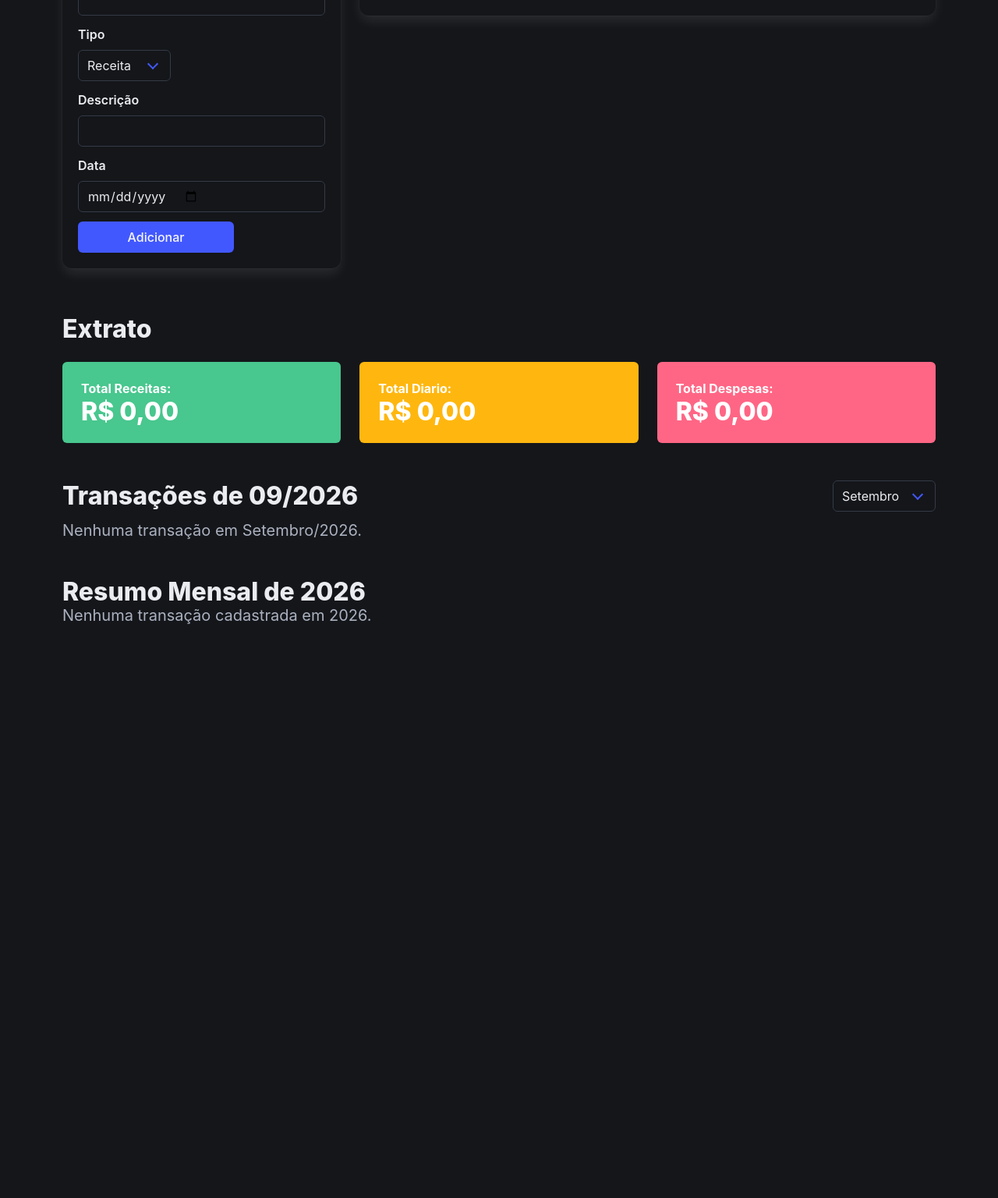
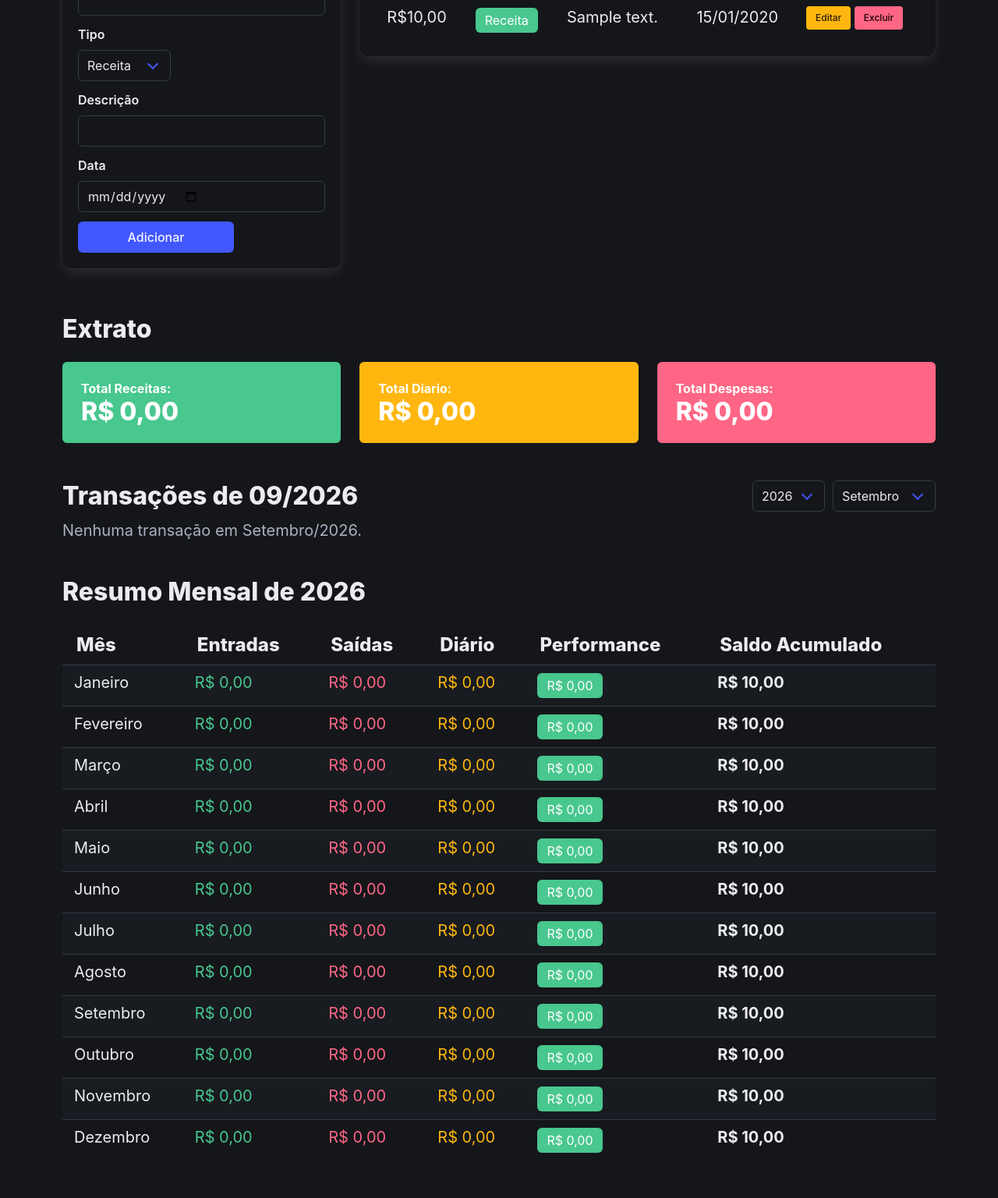
Before and after one commit to vitormatosz/MyPocket, a PHP site: page / in a window 1280 px wide. Shown: the part 549-2085 px from the top of the page at 78% size. Before the commit the page ends 1349 px from the top, so only its background shows below. Run offline with PHP 8.4, Linux system fonts and the light colour scheme; the visitor is signed in with stand-in values (Sample User, id 1); tables that the repository leaves empty hold one stand-in row (values such as "Sample post").

Commit message:
semipronto

```diff
--- a/editar.php
+++ b/editar.php
@@ -3,6 +3,8 @@
 require_once "database/conexao.php";
 
 session_start();
+
+$id = $_GET["id"] ?? null;
 
 // U - UPDATE: Salvar alterações
 if ($_SERVER["REQUEST_METHOD"] === "POST") {
@@ -66,7 +68,7 @@ if (!$transacao) {
 ?>
 
 <!DOCTYPE html>
-<html lang="pt-br">
+<html lang="pt-br" data-theme="dark">
 
 <head>
     <meta charset="UTF-8">
--- a/index.php
+++ b/index.php
@@ -6,7 +6,6 @@ require_once 'classes/Receita.php';
 require_once 'classes/Despesa.php';
 require_once 'classes/Carteira.php';
 
-
 require_once 'database/conexao.php';
 
 require_once 'database/conexao.php';
@@ -14,7 +13,6 @@ require_once 'database/conexao.php';
 $ano = $_GET['ano'] ?? date('Y');
 $mes = $_GET['mes'] ?? date('m');
 
-// CARTEIRA GERAL — sem filtro de ano, só pro Saldo Atual
 $carteiraGeral = new Carteira();
 
 $stmt = $pdo->prepare("SELECT * FROM transacoes WHERE id_usuario = :id_usuario");
@@ -32,7 +30,6 @@ foreach ($stmt as $row) {
     $carteiraGeral->carregarTransacao($t);
 }
 
-// CARTEIRA DO ANO — filtrada, pro Extrato
 $carteira = new Carteira();
 
 $stmt = $pdo->prepare("SELECT * FROM transacoes WHERE id_usuario = :id_usuario AND YEAR(data) = :ano");
@@ -117,7 +114,7 @@ foreach ($stmt as $row) {
                 <div class="column is-8 is-flex">
                     <?php if (isset($_SESSION['erro'])): ?>
                         <div
-                            class="notification is-danger is-5 is-flex-grow-1 is-flex is-align-items-center is-justify-content-center has-text-centered">
+                            class="notification is-danger is-1 is-flex-grow-1 is-flex is-align-items-center is-justify-content-center has-text-centered">
                             <b class="mb-0"><?= $_SESSION['erro']; ?></b>
                         </div>
                         <?php unset($_SESSION['erro']); ?>
@@ -125,7 +122,7 @@ foreach ($stmt as $row) {
 
                     <?php if (isset($_SESSION['mensagem'])): ?>
                         <div
-                            class="notification is-success is-5 is-flex-grow-1 is-flex is-align-items-center is-justify-content-center has-text-centered">
+                            class="notification is-success is-1 is-flex-grow-1 is-flex is-align-items-center is-justify-content-center has-text-centered">
                             <b class="mb-0"><?= $_SESSION['mensagem']; ?></b>
                         </div>
                         <?php unset($_SESSION['mensagem']); ?>
@@ -223,7 +220,7 @@ foreach ($stmt as $row) {
                                     <th class="title is-4">Data</th>
                                 </tr>
                                 <tr>
-                                    <?php foreach ($carteira->getTransacoes() as $t): ?>
+                                    <?php foreach ($carteiraGeral->getTransacoes() as $t): ?>
                                         <?php if ($filtro == '' || $t->getTipo() == $filtro): ?>
                                         <tr>
                                             <td class="subtitle is-5"><?php $r = number_format($t->getValor(), 2, ',', '.');
@@ -275,7 +272,7 @@ foreach ($stmt as $row) {
                 foreach ($carteira->getTransacoes() as $t) {
                     if ($t->getTipo() == "Entrada") {
                         $totalReceitas += $t->getValor();
-                    } else if($t->getTipo() == "Diario") {
+                    } else if ($t->getTipo() == "Diario") {
                         $totalDiario += $t->getValor();
                     } else {
                         $totalDespesas += $t->getValor();
@@ -307,19 +304,53 @@ foreach ($stmt as $row) {
                 </div>
             </div>
 
+
+
             <div class="mt-6" id="transacoes-mes">
+
                 <div class="is-flex is-align-items-center is-justify-content-space-between">
                     <h3 class="title is-3 mb-0">Transações de <?= $nomesMeses[$mes] ?? $mes ?>/<?= $ano ?></h3>
 
-        <form method="GET">
+                    <div class="is-flex is-align-items-center is-justify-content-end " style="gap: 10px;">
+                        <form method="GET" id="mes" action="#transacoes-mes">
+                            <input type="hidden" name="mes" value="<?= htmlspecialchars($mes) ?>">
+                            <div class="select">
+                                <select name="ano" onchange="this.form.submit()">
+                                    <?php
+                                    $anos = [
+                                        '2030' => '2030',
+                                        '2029' => '2029',
+                                        '2028' => '2028',
+                                        '2027' => '2027',
+                                        '2026' => '2026',
+                                        '2025' => '2025',
+                                        '2024' => '2024',
+                                    ];
+                                    foreach ($anos as $num => $nome): ?>
+                                        <option value="<?= $num ?>" <?= $num == $ano ? 'selected' : '' ?>><?= $nome ?></option>
+                                    <?php endforeach; ?>
+                                </select>
+                            </div>
+                        </form>
+
+                        <form method="GET" action="#transacoes-mes">
                             <input type="hidden" name="ano" value="<?= htmlspecialchars($ano) ?>">
                             <div class="select">
                                 <select name="mes" onchange="this.form.submit()">
                                     <?php
                                     $nomesMeses = [
-                        '01' => 'Janeiro', '02' => 'Fevereiro', '03' => 'Março', '04' => 'Abril',
-                        '05' => 'Maio', '06' => 'Junho', '07' => 'Julho', '08' => 'Agosto',
-                        '09' => 'Setembro', '10' => 'Outubro', '11' => 'Novembro', '12' => 'Dezembro'
+                                        '01' => 'Janeiro',
+                                        '02' => 'Fevereiro',
+                                        '03' => 'Março',
+                                        '04' => 'Abril',
+                                        '05' => 'Maio',
+                                        '06' => 'Junho',
+                                        '07' => 'Julho',
+                                        '08' => 'Agosto',
+                                        '09' => 'Setembro',
+                                        '10' => 'Outubro',
+                                        '11' => 'Novembro',
+                                        '12' => 'Dezembro'
                                     ];
                                     foreach ($nomesMeses as $num => $nome): ?>
                                         <option value="<?= $num ?>" <?= $num == $mes ? 'selected' : '' ?>><?= $nome ?></option>
@@ -327,6 +358,7 @@ foreach ($stmt as $row) {
                                 </select>
                             </div>
                         </form>
+                    </div>
                 </div>
 
                 <?php if (empty($carteiraMes->getTransacoes())): ?>
@@ -369,37 +401,56 @@ foreach ($stmt as $row) {
                 <h3 class="title is-3">Resumo Mensal de <?= $ano ?></h3>
 
                 <?php
-    // Agrupa as transações do ano selecionado por mês
-    $resumoPorMes = [];
+                $stmtAnterior = $pdo->prepare("SELECT * FROM transacoes WHERE id_usuario = :id_usuario AND data < :inicio_ano");
+                $stmtAnterior->execute([
+                    'id_usuario' => $_SESSION['usuario_id'],
+                    'inicio_ano' => $ano . '-01-01'
+                ]);
 
-    foreach ($carteira->getTransacoes() as $t) {
-        $mes = (new DateTime($t->getData()))->format('m');
-
-        if (!isset($resumoPorMes[$mes])) {
-            $resumoPorMes[$mes] = ['entradas' => 0, 'saidas' => 0, 'diario' => 0];
-        }
-
-        if ($t->getTipo() == "Entrada") {
-            $resumoPorMes[$mes]['entradas'] += $t->getValor();
-        } elseif ($t->getTipo() == "Diario") {
-            $resumoPorMes[$mes]['diario'] += $t->getValor();
+                $saldoAcumulado = 0;
+                foreach ($stmtAnterior as $row) {
+                    if ($row['tipo'] === 'Entrada') {
+                        $saldoAcumulado += $row['valor'];
                     } else {
-            $resumoPorMes[$mes]['saidas'] += $t->getValor();
+                        $saldoAcumulado -= $row['valor'];
                     }
                 }
 
-    ksort($resumoPorMes); // ordena Janeiro -> Dezembro
+                $nomesMeses = [
+                    '01' => 'Janeiro',
+                    '02' => 'Fevereiro',
+                    '03' => 'Março',
+                    '04' => 'Abril',
+                    '05' => 'Maio',
+                    '06' => 'Junho',
+                    '07' => 'Julho',
+                    '08' => 'Agosto',
+                    '09' => 'Setembro',
+                    '10' => 'Outubro',
+                    '11' => 'Novembro',
+                    '12' => 'Dezembro'
+                ];
 
-    $nomesMeses = [
-        '01' => 'Janeiro', '02' => 'Fevereiro', '03' => 'Março', '04' => 'Abril',
-        '05' => 'Maio', '06' => 'Junho', '07' => 'Julho', '08' => 'Agosto',
-        '09' => 'Setembro', '10' => 'Outubro', '11' => 'Novembro', '12' => 'Dezembro'
-    ];
+                // Pré-popula os 12 meses zerados
+                $resumoPorMes = [];
+                foreach ($nomesMeses as $numMes => $nome) {
+                    $resumoPorMes[$numMes] = ['entradas' => 0, 'saidas' => 0, 'diario' => 0];
+                }
+
+                // Soma as transações do ano em cima dos meses já criados
+                foreach ($carteira->getTransacoes() as $t) {
+                    $mesChave = (new DateTime($t->getData()))->format('m');
+
+                    if ($t->getTipo() == "Entrada") {
+                        $resumoPorMes[$mesChave]['entradas'] += $t->getValor();
+                    } elseif ($t->getTipo() == "Diario") {
+                        $resumoPorMes[$mesChave]['diario'] += $t->getValor();
+                    } else {
+                        $resumoPorMes[$mesChave]['saidas'] += $t->getValor();
+                    }
+                }
                 ?>
 
-    <?php if (empty($resumoPorMes)): ?>
-        <p class="subtitle is-5">Nenhuma transação cadastrada em <?= $ano ?>.</p>
-    <?php else: ?>
                 <table class="table is-striped is-hoverable is-fullwidth mt-2">
                     <tr>
                         <th class="title is-4">Mês</th>
@@ -407,26 +458,34 @@ foreach ($stmt as $row) {
                         <th class="title is-4">Saídas</th>
                         <th class="title is-4">Diário</th>
                         <th class="title is-4">Performance</th>
+                        <th class="title is-4">Saldo Acumulado</th>
                     </tr>
-            <?php foreach ($resumoPorMes as $mes => $totais): ?>
+                    <?php foreach ($resumoPorMes as $mesChave => $totais): ?>
                         <?php
-                // Performance = Entradas - (Saídas + Diário)
                         $performance = $totais['entradas'] - ($totais['saidas'] + $totais['diario']);
+                        $saldoAcumulado += $performance;
                         ?>
                         <tr>
-                    <td class="subtitle is-5"><?= $nomesMeses[$mes] ?></td>
-                    <td class="subtitle is-5">R$ <?= number_format($totais['entradas'], 2, ',', '.') ?></td>
-                    <td class="subtitle is-5">R$ <?= number_format($totais['saidas'], 2, ',', '.') ?></td>
-                    <td class="subtitle is-5">R$ <?= number_format($totais['diario'], 2, ',', '.') ?></td>
+                            <td class="subtitle is-5"><?= $nomesMeses[$mesChave] ?></td>
+                            <td class="subtitle is-5 has-text-success">R$
+                                <?= number_format($totais['entradas'], 2, ',', '.') ?></td>
+                            <td class="subtitle is-5 has-text-danger">R$
+                                <?= number_format($totais['saidas'], 2, ',', '.') ?></td>
+                            <td class="subtitle is-5 has-text-warning">R$
+                                <?= number_format($totais['diario'], 2, ',', '.') ?></td>
                             <td class="subtitle is-5">
-                        <span class="tag <?= $performance >= 0 ? 'is-success' : 'is-danger' ?> has-text-primary-15-invert is-size-6">
+                                <span
+                                    class="tag <?= $performance >= 0 ? 'is-success' : 'is-danger' ?> has-text-primary-15-invert is-size-6">
                                     R$ <?= number_format($performance, 2, ',', '.') ?>
                                 </span>
+                            </td>
+                            <td class="subtitle is-5">
+                                <b>R$ <?= number_format($saldoAcumulado, 2, ',', '.') ?></b>
                             </td>
                         </tr>
                     <?php endforeach; ?>
                 </table>
-    <?php endif; ?>
+            </div>
         </div>
     </section>
 </body>
```
Also changed, not shown: cadastro.php (+10 -10 lines), database/delete.php (deleted, +0 -15 lines), database/editar.php (deleted, +0 -53 lines), delete.php (+2 -10 lines), login.php (+8 -5 lines), usuarios/deleteUser.php (added, +15 -0 lines), usuarios/editarUser.php (added, +103 -0 lines). Lines whose indentation alone changed are shown as unchanged.
